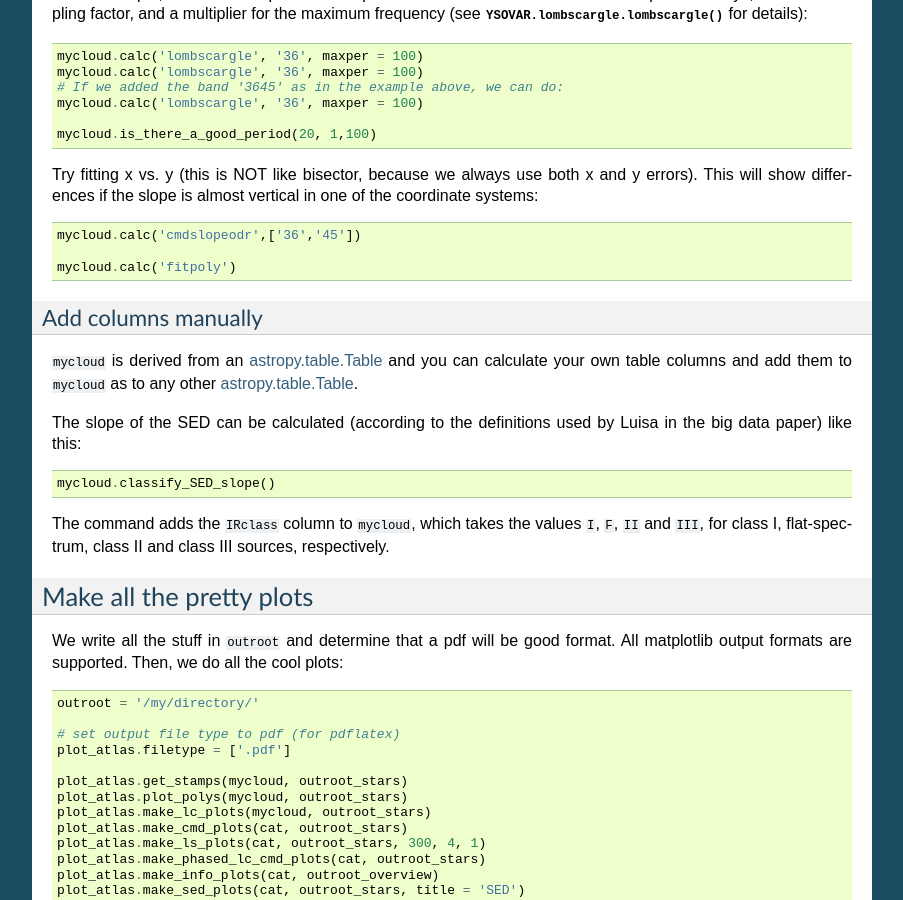
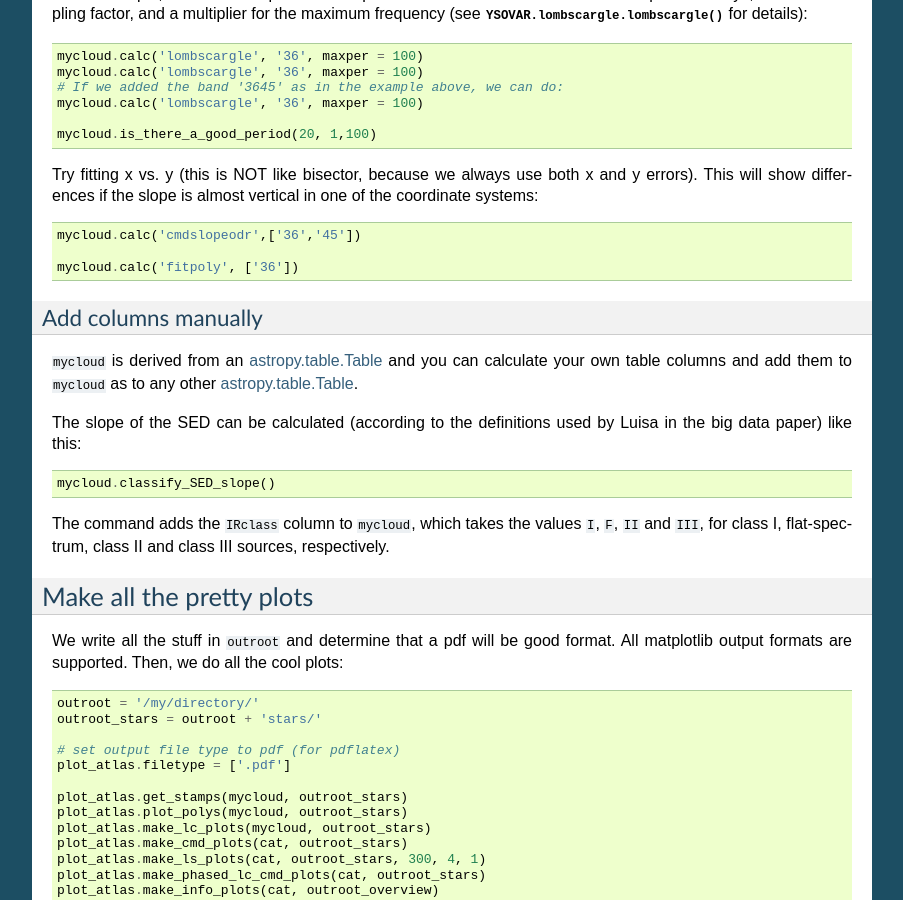
Before and after one commit to YSOVAR/YSOVAR, a Sphinx documentation site: the page built from docs/workflow.rst, in a window 1280 px wide and 900 px high, scrolled down 2821 px. Shown: the whole window, without its empty margins (198-1101 px from the left). Built offline with Sphinx 7.4.7, drawn with Linux system fonts in a browser that asks for light colours.

Commit message:
fix workflow

```diff
--- a/docs/workflow.rst
+++ b/docs/workflow.rst
@@ -174,7 +174,7 @@
 
     mycloud.calc('cmdslopeodr',['36','45'])
 
-    mycloud.calc('fitpoly')
+    mycloud.calc('fitpoly', ['36'])
 
 Add columns manually
 ^^^^^^^^^^^^^^^^^^^^
@@ -200,6 +200,7 @@
 All matplotlib output formats are supported. Then, we do all the cool plots::
 
     outroot = '/my/directory/'
+    outroot_stars = outroot + 'stars/'
 
     # set output file type to pdf (for pdflatex)
     plot_atlas.filetype = ['.pdf']
```
